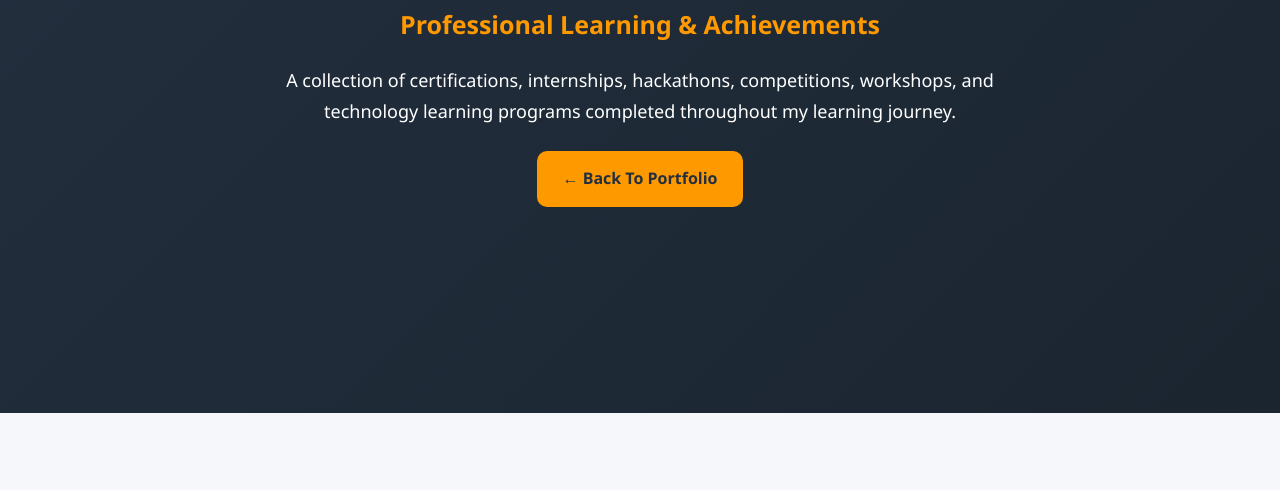
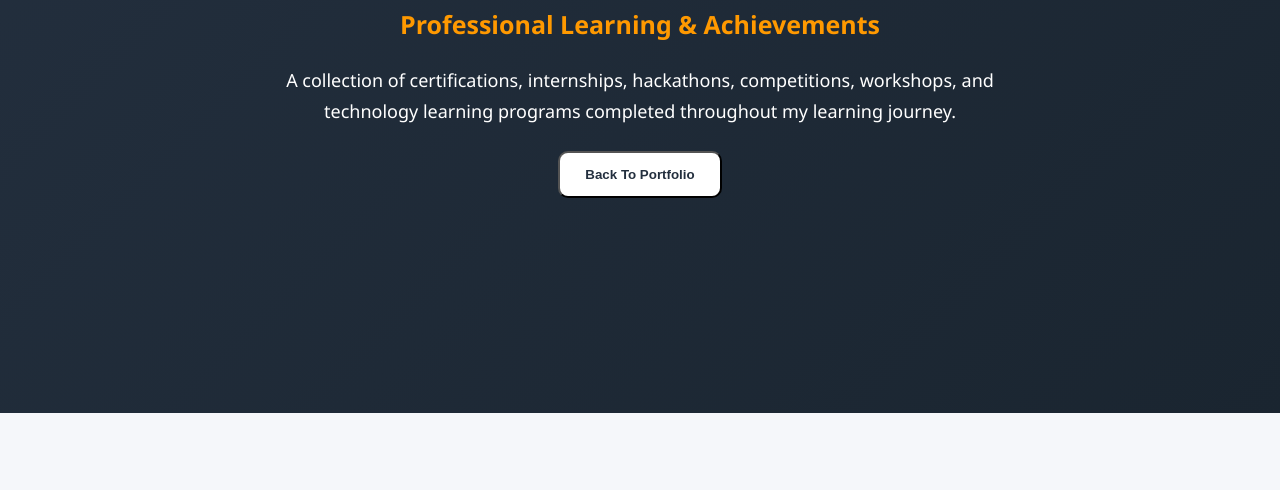
Before and after one commit to manoj-konireddy/portfolio, a plain HTML site: page certifications.html in a window 1280 px wide. Shown: the part 271-761 px from the top of the page. Drawn offline with Linux system fonts and the light colour scheme.

Commit message:
change in certifications.html

```diff
--- a/certifications.html
+++ b/certifications.html
@@ -54,9 +54,11 @@ completed throughout my learning journey.
 
 <div class="buttons">
 
-<a href="index.html" class="btn">
-← Back To Portfolio
-</a>
+<button
+onclick="history.back()"
+class="btn secondary">
+Back To Portfolio
+</button>
 
 </div>
 
```
